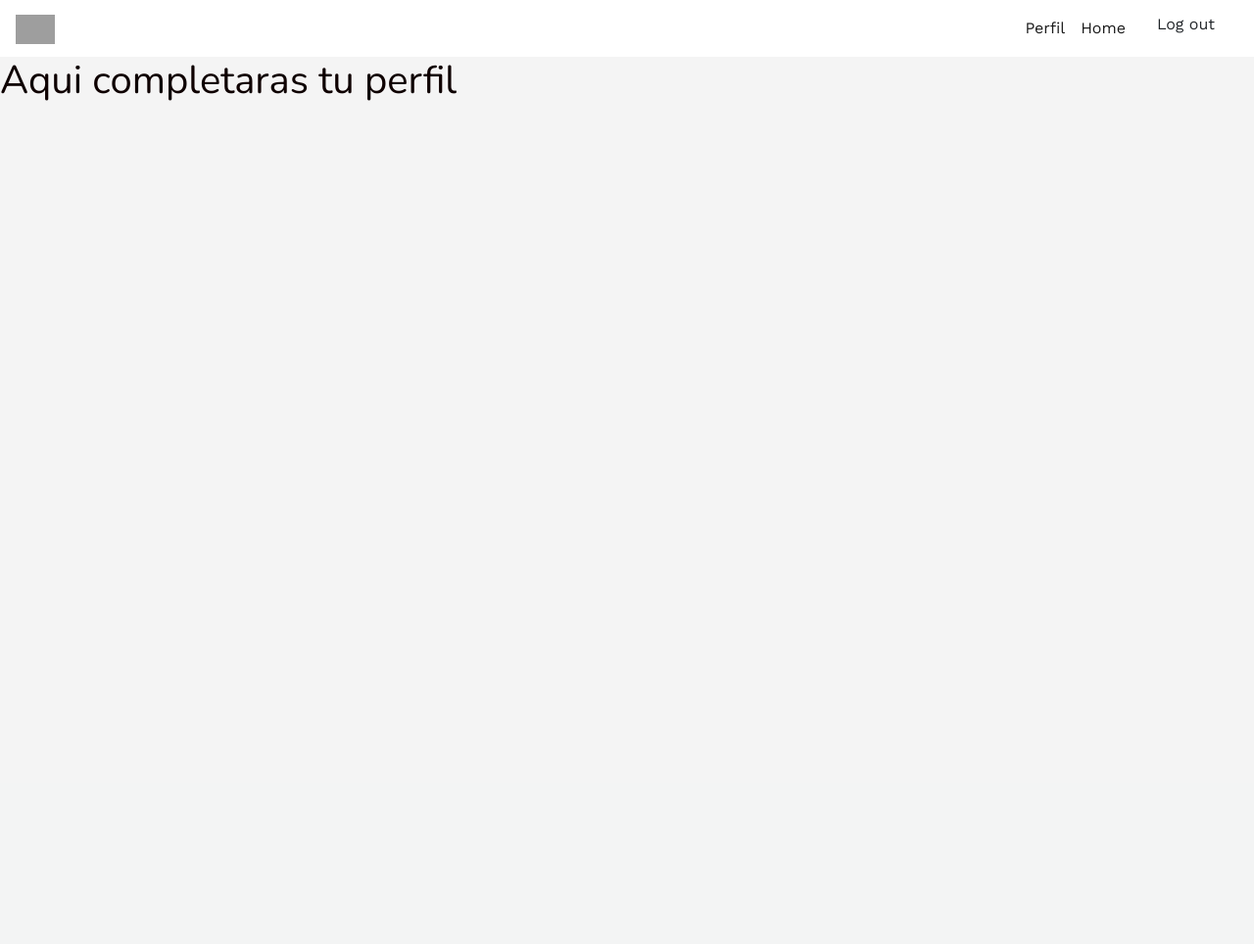
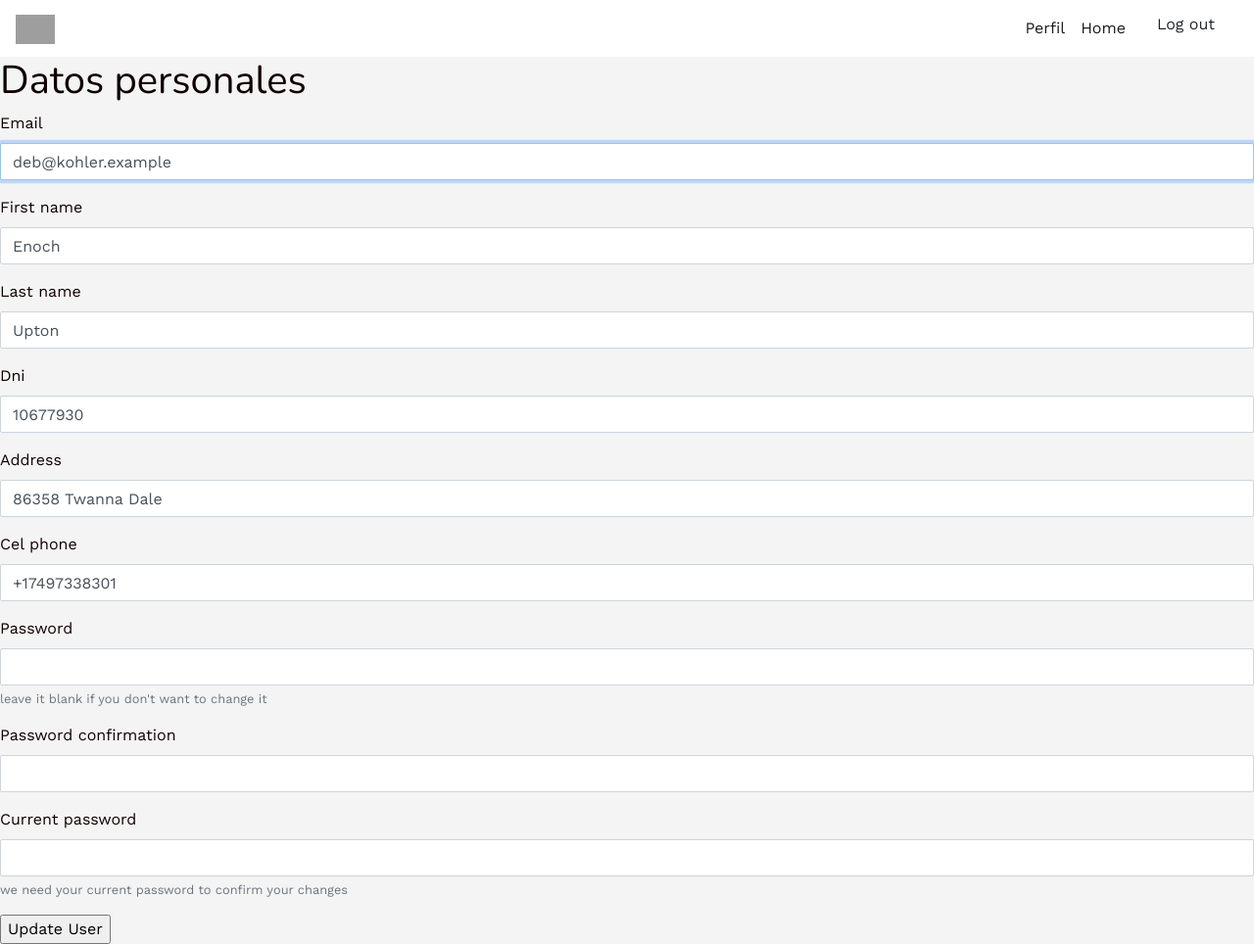
Before and after one commit to giseares/psicobnb, a Rails app: page /users/1/profile in a window 1280 px wide. Shown: the whole page at 98% size. Before the commit the page ends 103 px from the top, so only its background shows below. Run offline with Rails 7, Linux system fonts and the light colour scheme; a user stored in the database is signed in; data comes from the database, SQL or seed files in the repository; style sheets or scripts are compiled from the project's sources; some libraries are stand-ins or nearby versions; grey boxes are pictures that could not be loaded.

Commit message:
Agregue edit al profile

```diff
--- a/app/controllers/application_controller.rb
+++ b/app/controllers/application_controller.rb
@@ -8,7 +8,7 @@ class ApplicationController < ActionController::Base
     devise_parameter_sanitizer.permit(:sign_up, keys: [:first_name, :last_name])
 
     # For additional in app/views/devise/registrations/edit.html.erb
-    devise_parameter_sanitizer.permit(:account_update, keys: [:first_name, :last_name])
+    devise_parameter_sanitizer.permit(:account_update, keys: [:first_name, :last_name, :dni, :address, :cel_phone])
   end
   # La siguiente linea es para incluir Pendit para poder dar autorizacion en las paginas segun los permisos que digamos
   include Pundit
@@ -25,7 +25,6 @@ class ApplicationController < ActionController::Base
     devise_controller? || params[:controller] =~ /(^(rails_)?admin)|(^pages$)/
   end
 
-
   def user_not_authorized
     redirect_to(request.referrer || root_path)
   end
--- a/app/views/users/profile.html.erb
+++ b/app/views/users/profile.html.erb
@@ -1 +1,39 @@
-<h1>Aqui completaras tu perfil</h1>
+<h1>Datos personales</h1>
+
+<%= simple_form_for(@user, url: registration_path(@user), html: { method: :patch }) do |t| %>
+  <%= t.input :email, required: true, autofocus: true %>
+  <%= t.input :first_name,
+                required: false,
+                input_html: { autocomplete: "new-first-name" } %>
+
+  <%= t.input :last_name,
+                required: false,
+                input_html: { autocomplete: "new-last-name" } %>
+
+  <%= t.input :dni,
+                required: false,
+                input_html: { autocomplete: "new-dni" } %>
+
+  <%= t.input :address,
+                required: false,
+                input_html: { autocomplete: "new-address" } %>
+
+  <%= t.input :cel_phone,
+                required: false,
+                input_html: { autocomplete: "new-cel_phone" } %>
+
+  <%= t.input :password,
+                hint: "leave it blank if you don't want to change it",
+                required: false,
+                input_html: { autocomplete: "new-password" } %>
+
+  <%= t.input :password_confirmation,
+                required: false,
+                input_html: { autocomplete: "new-password" } %>
+  <%= t.input :current_password,
+                hint: "we need your current password to confirm your changes",
+                required: true,
+                input_html: { autocomplete: "current-password" } %>
+
+  <%= t.submit %>
+<% end %>
```
